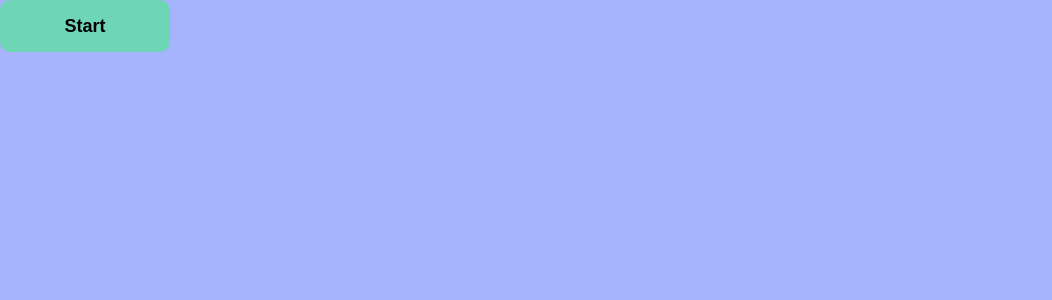
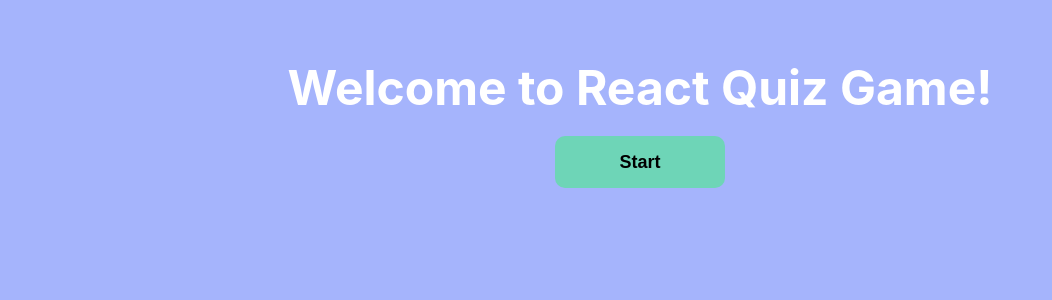
Before and after one commit to longdamhihi/Quiz-app-fpt, a React (Create React App) app: page / in a window 1280 px wide. Shown: the top 300 px of the page, without its empty margins (0-1052 px from the left). Built offline with nearby package versions, Linux system fonts and the light colour scheme.

Commit message:
update start screen

```diff
--- a/package.json
+++ b/package.json
@@ -18,10 +18,10 @@
     "web-vitals": "^2.1.4"
   },
   "scripts": {
-    "start": "react-scripts start",
     "build": "react-scripts build",
     "test": "react-scripts test",
-    "eject": "react-scripts eject"
+    "eject": "react-scripts eject",
+    "start": "GENERATE_SOURCEMAP=false && react-scripts start"
   },
   "eslintConfig": {
     "extends": [
--- a/src/App.tsx
+++ b/src/App.tsx
@@ -1,8 +1,21 @@
-import React from "react";
+import React, { useState } from "react";
 import StartGameScreen from "./components/StartGameScreen";
+import { InGameScreen } from "./components/InGameScreen";
 
 function App() {
-  return <div className="App"><StartGameScreen/></div>;
+  const [isStartScreen, setIsStartScreen] = useState<boolean>(true);
+  const [isInGameScreen, setIsInGameScreen] = useState<boolean>(false);
+
+  const handleClickStart = () => {
+    setIsStartScreen(!isStartScreen);
+    setIsInGameScreen(true);
+  };
+  return (
+    <div className="App">
+      {isStartScreen && <StartGameScreen onClickStart={handleClickStart} />}
+      {isInGameScreen && <InGameScreen />}
+    </div>
+  );
 }
 
 export default App;
--- /dev/null
+++ b/src/components/InGameScreen.tsx
@@ -0,0 +1,5 @@
+import React from "react";
+
+export const InGameScreen = () => {
+  return <div>InGameScreen</div>;
+};
--- a/src/components/StartGameScreen.tsx
+++ b/src/components/StartGameScreen.tsx
@@ -1,23 +1,49 @@
 import React from "react";
 import styled from "styled-components";
 
-const StartGameScreen = () => {
+interface Props {
+  onClickStart: () => void;
+}
+
+const StartGameScreen = ({ onClickStart }: Props) => {
   return (
-    <StyledButton>
-      Start
-    </StyledButton>
+    <StyledContainer>
+      <StyledTitle>Welcome to React Quiz Game!</StyledTitle>
+      <StyledButton onClick={onClickStart}>Start</StyledButton>
+    </StyledContainer>
   );
 };
 
 export default StartGameScreen;
+
+const StyledTitle = styled.div`
+  color: white;
+  text-align: center;
+  font-size: 3rem;
+  line-height: 1;
+  font-weight: 700;
+`;
+
+const StyledContainer = styled.div`
+  width: 1000px;
+  height: 200px;
+  margin: 64px auto;
+`;
 
 const StyledButton = styled.button`
   width: 170px;
   height: 52px;
   border-radius: 10px;
   border: none;
-  background-color: #6ED5B7;
+  background-color: #6ed5b7;
   font-weight: 700;
   font-size: 1.125rem;
   line-height: 1.75rem;
-`
+  margin: 24px auto;
+  display: block;
+  box-sizing: border-box;
+  &:hover {
+    color: white;
+    background-color: #639647fa;
+  }
+`;
```
